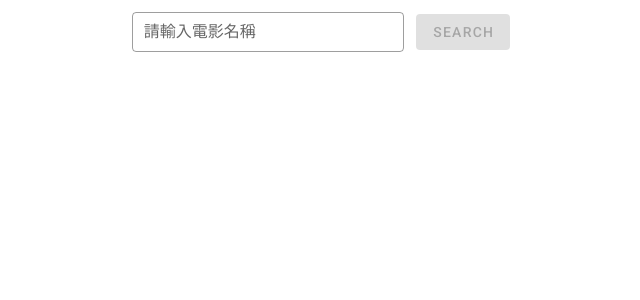
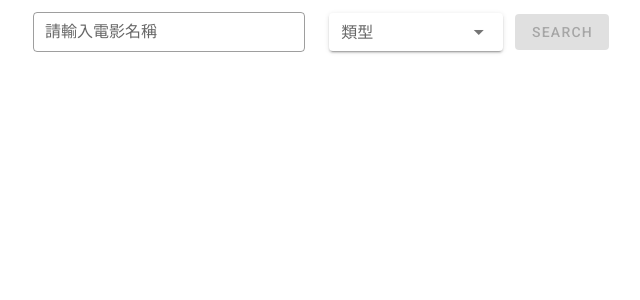
Before and after one commit to juju-chu/movie-list-vuetify, a Vue app: page / in a window 1280 px wide. Shown: the top 300 px of the page, without its empty margins (317-957 px from the left). Built offline with nearby package versions, Linux system fonts and the light colour scheme.

Commit message:
feat: 搜尋新增類別條件

```diff
--- a/src/App.vue
+++ b/src/App.vue
@@ -36,6 +36,7 @@ export default {
         return {
             allMovies: [],
             movieList: [],
+            type: '',
             isFindMovies: false,
             isLoading: false,
             perPage: 10,
@@ -43,9 +44,12 @@ export default {
         }
     },
     methods: {
-        fetchMovies(keyword) {
+        fetchMovies(value) {
+            const keyword = value[0].trim()
+            this.type = value[1] || ''
             this.isLoading = true
-            axios.get(`${API_URL}/?apikey=${API_KEY}&s=${keyword.trim()}`).
+
+            axios.get(`${API_URL}/?apikey=${API_KEY}&s=${keyword}`).
                 then(response => {
                     const movies = response.data.Search
                     this.allMovies = movies.map((movie) => ({
@@ -54,6 +58,8 @@ export default {
                         year: movie.Year,
                         id: movie.imdbID,
                     }))
+
+                    this.allMovies = this.typeFilter(this.allMovies)
 
                     this.isFindMovies = true
                     this.pageLength = Math.ceil(this.allMovies.length / this.perPage)
@@ -64,6 +70,12 @@ export default {
                     this.isLoading = false
                 })
         },
+        typeFilter(movies) {
+            if (this.type === '') {
+                return movies
+            }
+            return movies.filter((movie) => movie.type === this.type)
+        },
         updatePage(pageIndex) {
             this.movieList = this.allMovies.slice((pageIndex - 1) * this.perPage, pageIndex * this.perPage)
         },
--- a/src/components/SearchBar.vue
+++ b/src/components/SearchBar.vue
@@ -15,6 +15,20 @@
                             dense
                             hide-details
                         ></v-text-field>
+                    </v-col>
+                    <v-col
+                        class="d-flex"
+                        cols="12"
+                        sm="2"
+                    >
+                        <v-select
+                            v-model="selected"
+                            :items="types"
+                            label="類型"
+                            dense
+                            solo
+                            hide-details
+                        ></v-select>
                     </v-col>
                     <v-btn
                         class="mr-4"
@@ -37,11 +51,21 @@ export default {
         return {
             valid: false,
             keyword: '',
+            typesTable: {
+                所有類別: '',
+                電影: 'movie',
+                影集: 'series',
+            },
+            selected: '',
+            types: [],
         }
+    },
+    created() {
+        this.types = Object.keys(this.typesTable)
     },
     methods: {
         handleSearch() {
-            this.$emit('fetch-movies', this.keyword)
+            this.$emit('fetch-movies', [this.keyword, this.typesTable[this.selected]])
         },
     },
     watch: {
```
